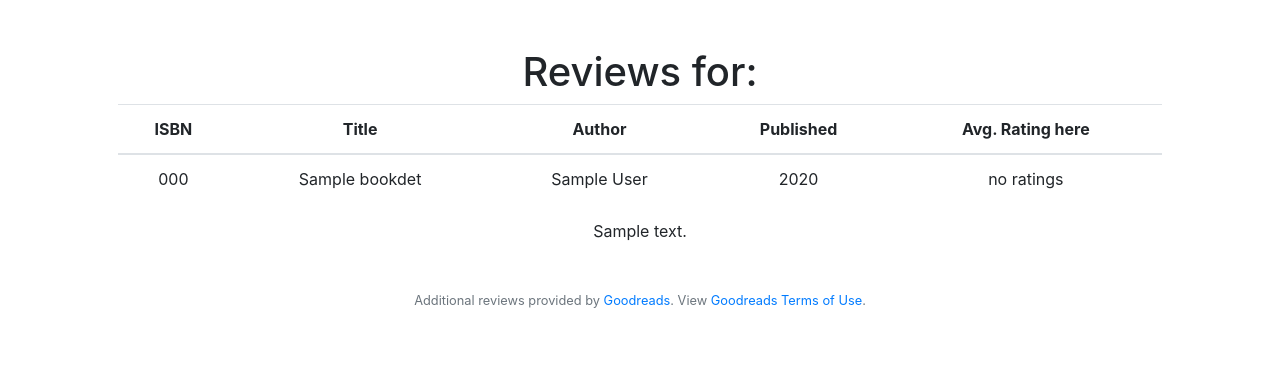
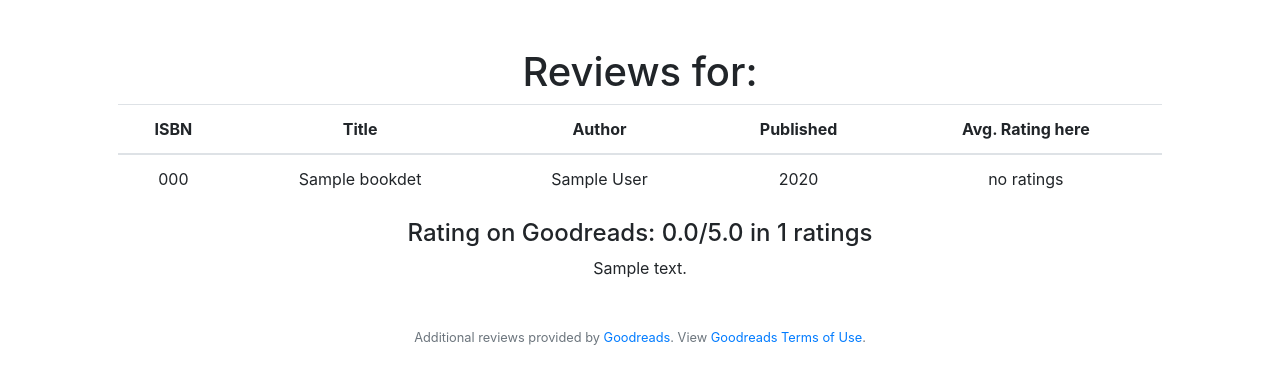
Before and after one commit to pschropp/CS50web-Proj1-bookreview, a Flask app: template templates/bookdetails.html in a window 1280 px wide. Shown: the part 76-460 px from the top of the page. Run offline with Flask 2, Linux system fonts and the light colour scheme; the template is opened without the code that fills it: most values are stand-ins (such as "Sample title", 1, 10 or a date in 2020); some libraries are stand-ins or nearby versions.

Commit message:
added reading avg_rating and rating-count from Goodreading via their JSON-API; display in plain text on bookdetails.html under table

```diff
--- a/application.py
+++ b/application.py
@@ -21,6 +21,8 @@ from tempfile import mkdtemp
 from werkzeug.exceptions import default_exceptions, HTTPException, InternalServerError
 from werkzeug.security import check_password_hash, generate_password_hash
 from helpers import errordisplay, login_required
+
+import json
 
 app = Flask(__name__)
 
@@ -86,6 +88,7 @@ def register():
             db.execute("INSERT INTO users (username, useremail, pwdhash) VALUES  (:username, :useremail, :pwdhash)",     #pylint: disable=no-member
                         {"username": username, "useremail": useremail, "pwdhash": pwdhash})
             db.commit()     #pylint: disable=no-member
+            flash("Your account has been created. Enjoy!")
         else:
             return errordisplay("username already exists, please choose another username or login", 403)
 
@@ -112,7 +115,6 @@ def login():
         # Ensure username was submitted
         if not request.form.get("username"):
             return errordisplay("must provide username", 403)
-
         # Ensure password was submitted
         elif not request.form.get("password"):
             return errordisplay("must provide password", 403)
@@ -127,7 +129,7 @@ def login():
 
         # Remember which user has logged in
         session["username"] = rows[0]["username"]
-        app.logger.info('%s logged in successfully', session["username"])
+        app.logger.info('%s logged in successfully', session["username"]) #pylint: disable=no-member
 
         # Redirect user to home page
         return redirect("/")
@@ -143,7 +145,6 @@ def logout():
 
     # Forget any user_id
     session.clear()
-
     # Redirect user to login form
     return redirect("/")
 
@@ -218,9 +219,18 @@ def bookdetails(isbn):
     else: # i.e. if there are no reviews for that book, set individ variables to accordant values that can be used by Jinja
         numberofownrev, own_avg_rating, own_reviewsisbn = 0, 0, []
 
+
     """show reviews (own + from API)"""
+    try:
+        res = requests.get("https://www.goodreads.com/book/review_counts.json", params={"key": GR_API_Key, "isbns": isbn}).json()
+        app.logger.info('answer from GoodReads-API: %s', res) #pylint: disable=no-member
+        GR_ratings_count = res["books"][0]["work_ratings_count"]
+        GR_ratings_avg = res["books"][0]["average_rating"]
+        app.logger.info('avg from GoodReads-API: %s in %s ratings' % (GR_ratings_avg, GR_ratings_count)) #pylint: disable=no-member
+    except:
+        app.logger.error('problem with answer from GoodReads-API') #pylint: disable=no-member
 
-    return render_template("bookdetails.html", bookdet=details, hidebutton=hidebutton, numberofownrev=numberofownrev, own_avg_rating=own_avg_rating, own_reviewsisbn=own_reviewsisbn)
+    return render_template("bookdetails.html", bookdet=details, hidebutton=hidebutton, numberofownrev=numberofownrev, own_avg_rating=own_avg_rating, own_reviewsisbn=own_reviewsisbn, GR_ratings_avg=GR_ratings_avg, GR_ratings_count=GR_ratings_count)
 
 
 
--- a/templates/bookdetails.html
+++ b/templates/bookdetails.html
@@ -32,7 +32,7 @@ Book Details
                 {% if numberofownrev > 0 %}
                     <!-- plain version instead of stars: {{ '%0.1f' % own_avg_rating|float }} / 5.0 ({{ numberofownrev }} ratings) -->
                     <!-- add checked stars according to rating, 1 is the minimum -->
-                    <span class="fa fa-star checked"></span>
+                    {{ '%0.1f' % own_avg_rating|float }} <span class="fa fa-star checked"></span>
                     {% if own_avg_rating >= 1.5 %}
                             <span class="fa fa-star checked"></span>
                     {% endif %}
@@ -71,23 +71,32 @@ Book Details
     </tbody>
 </table>
 
+
+<div>
+    {% if GR_ratings_count|int > 0 %}
+        <h4> Rating on Goodreads: {{ '%0.1f' % GR_ratings_avg|float }}/5.0 in {{ GR_ratings_count|int }} ratings </h4>
+    {% else %}
+        <h4> No ratings on Goodreads available for this book </h4>
+    {% endif %}
+</div>
+
+
 <!-- link as a button (using bootstrap class) to composereview as GET, inlcuding isbn -->
 {% if hidebutton is sameas false %}
     <a class="btn btn-primary" type="button" href="{{ url_for('composereview', isbn=bookdet.isbn) }}">Compose Review</a>
 {% endif %}
 
 
-<!-- show reviews and ratings here -->
+<!-- show own reviews here -->
 <div>
     {% if own_reviewsisbn|length %}
-
         {% for review in own_reviewsisbn %}
             <div>
                 {{review.rev_text}}
             </div>
         {% endfor %}
     {% else %}
-    <h3> No reviews found, be the first to write one! </h3>
+        <h3> No reviews found, be the first to write one! </h3>
     {% endif %}
 </div>
 
```
Also changed, not shown: import.py (+3 -4 lines).
